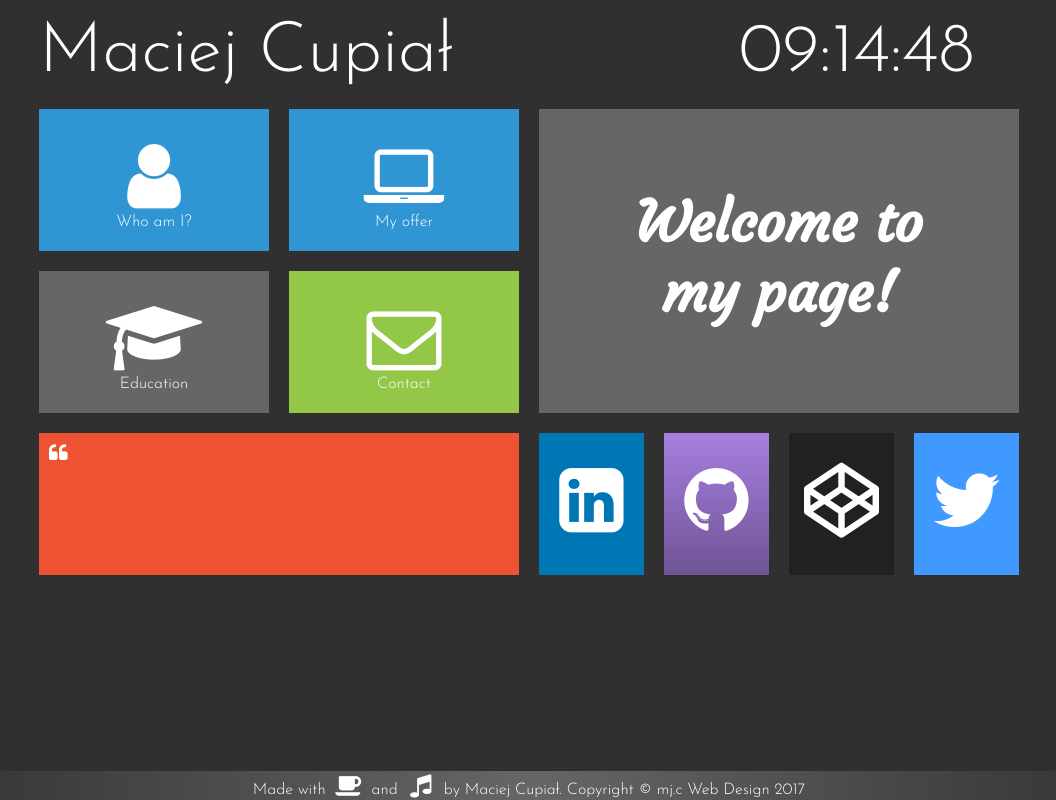
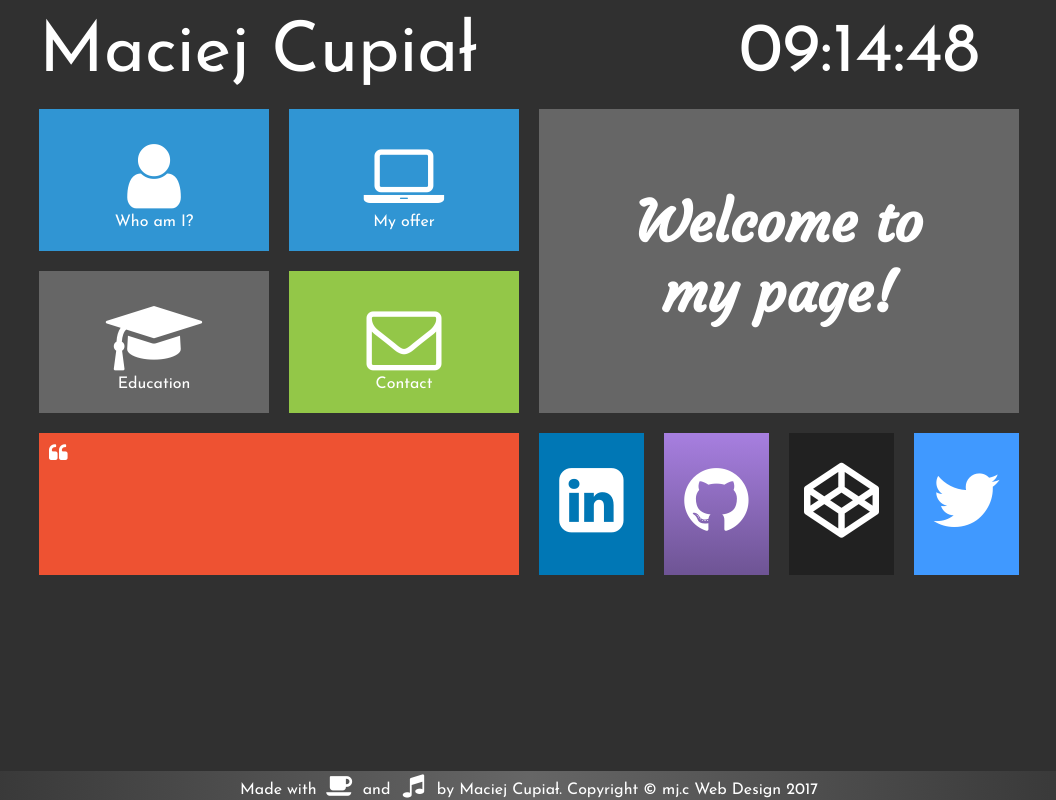
Before and after one commit to mjc-tiger/mjc-tiger.github.io, a plain HTML site: page index.html in a window 1280 px wide. Shown: the whole page, without its empty margins (111-1167 px from the left). Drawn offline with nearby package versions, Linux system fonts and the light colour scheme; some packages are replaced by stand-ins of ours; a script that the page names is missing.

Commit message:
Update index.html

```diff
--- a/index.html
+++ b/index.html
@@ -4,7 +4,7 @@
 <head>
   <meta charset="utf-8">
   <title>mj.c portfolio</title>
-  <link href="https://fonts.googleapis.com/css?family=Josefin+Sans:300" rel="stylesheet">
+  <link href="https://fonts.googleapis.com/css?family=Josefin+Sans" rel="stylesheet">
   <link href="https://fonts.googleapis.com/css?family=Courgette" rel="stylesheet">
   <link rel="stylesheet" href="https://maxcdn.bootstrapcdn.com/font-awesome/4.7.0/css/font-awesome.min.css">
   <link rel="stylesheet" href="https://cdnjs.cloudflare.com/ajax/libs/sweetalert/1.1.3/sweetalert.min.css">
```
